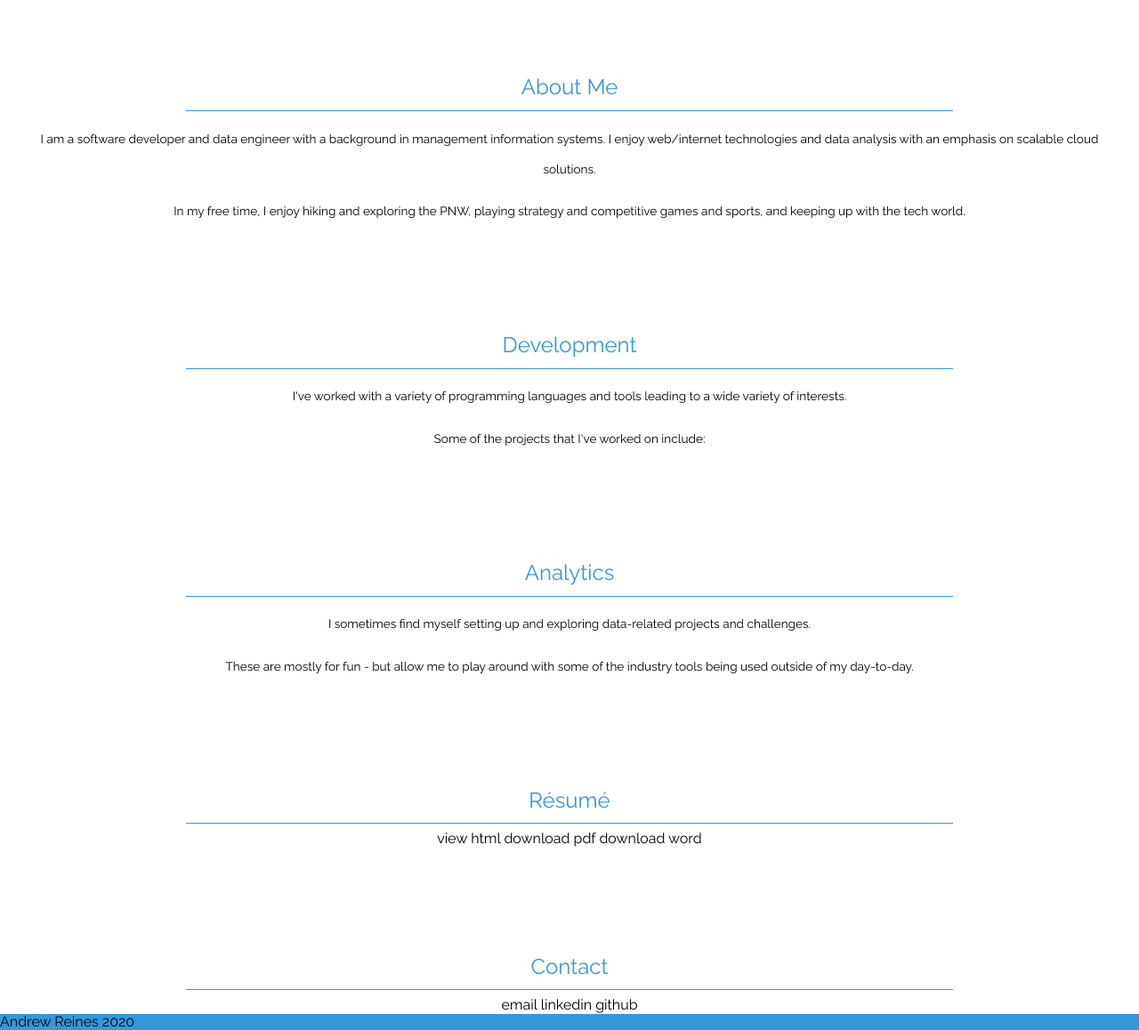
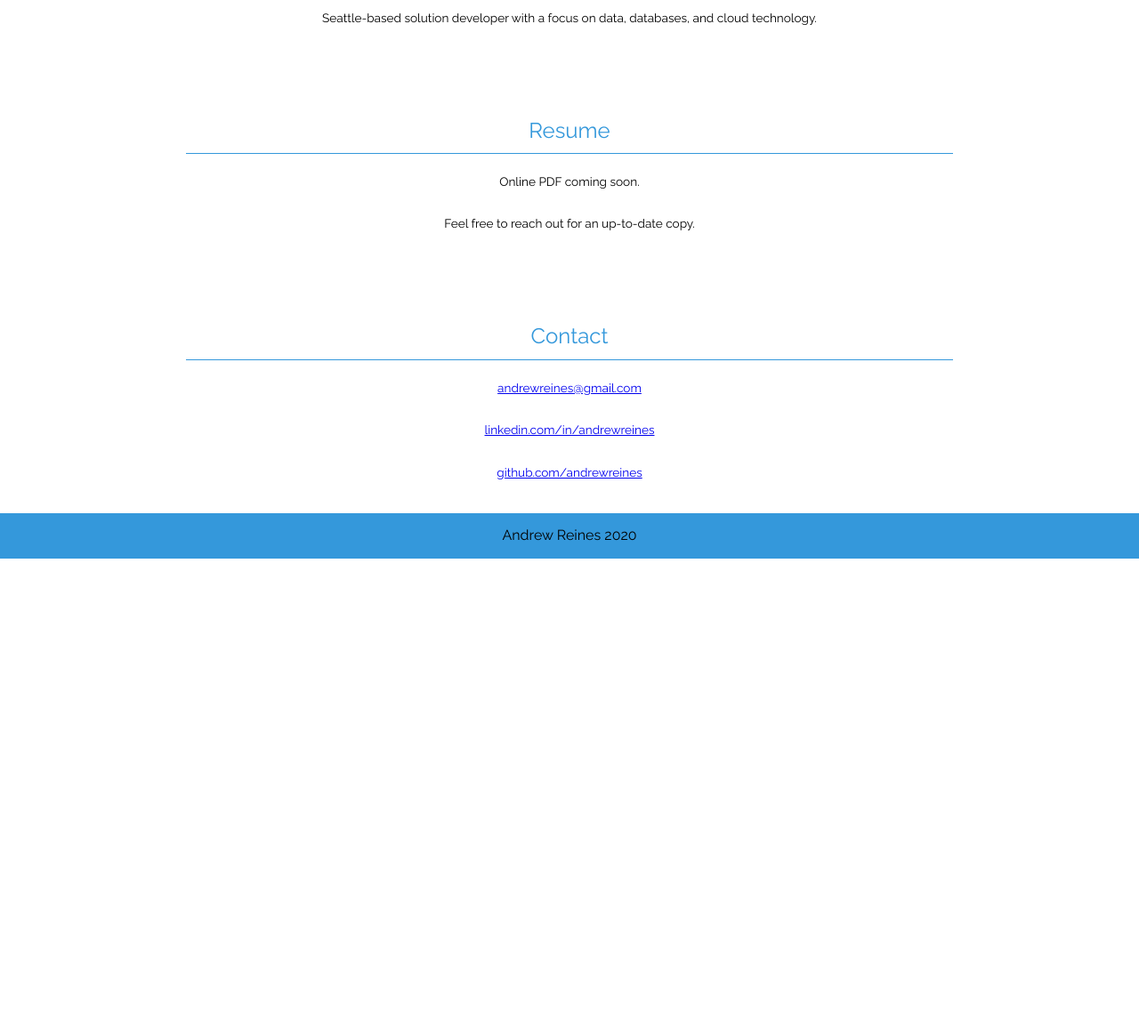
Before and after one commit to andrewreines/andrewreines.github.io, a plain HTML site: page index.html in a window 1280 px wide. Shown: the part 455-1613 px from the top of the page at 89% size. After the commit the page ends 1083 px from the top, so only its background shows below. Drawn offline with Linux system fonts and the light colour scheme.

Commit message:
october updates

```diff
--- a/assets/css/styles.css
+++ b/assets/css/styles.css
@@ -123,11 +123,11 @@
     font-weight: 300;
     font-size: x-large;
     text-align: center;
-    margin: 5em 0 .5em 0;
+    margin: 4em 0 .5em 0;
 }
 
 .home {
-    padding-top: 7em;
+
 }
 
 hr {
@@ -151,6 +151,11 @@ hr {
 
 
 footer {
+    margin-top: 1em;
     background-color: #3498DB;
+    text-align: center;
+}
+
+#footer-text {
 
 }
--- a/index.html
+++ b/index.html
@@ -8,8 +8,11 @@
 	<meta name=viewport content="width=device-width, initial-scale=1">
 
 	<link rel="stylesheet" href="assets/css/normalize.css">
+
+
 	<link href="https://fonts.googleapis.com/css?family=Raleway" rel="stylesheet">
 	<link rel="stylesheet" href="https://use.fontawesome.com/releases/v5.8.1/css/all.css" integrity="sha384-50oBUHEmvpQ+1lW4y57PTFmhCaXp0ML5d60M1M7uH2+nqUivzIebhndOJK28anvf" crossorigin="anonymous">
+	<script src="https://use.fontawesome.com/99b3b931ae.js"></script>
 	<link rel="stylesheet" href="assets/css/styles.css">
 
 	<link rel="icon" type="image/x-icon" href="favicon.ico" />
@@ -26,70 +29,53 @@
 
 		<nav class="navbar" id="navbar">
 
-					<p class="navbar-toggle" id="js-navbar-toggle">
-						<i class="fas fa-bars"></i>
-					</p>
-
 			<ul class="main-nav" id="js-menu">
 				<li>
 					<a href="#" class="nav-links">Home</a>
 				</li>
 				<li>
-							<a href="#" class="nav-links">Development</a>
+					<a href="#resume" class="nav-links">Resume</a>
 				</li>
 				<li>
-							<a href="#" class="nav-links">Analytics</a>
-						</li>
-						<li>
-							<a href="#" class="nav-links">Résumé</a>
-						</li>
-						<li>
-							<a href="#" class="nav-links">Contact</a>
+					<a href="#contact" class="nav-links">Contact</a>
 				</li>
 			</ul>
+
+			<p class="navbar-toggle" id="js-navbar-toggle">
+				<i class="fas fa-bars"></i>
+			</p>
 		</nav>
 
 
 		<section class="content" id="content">
-			<div class="home contentItem">
+			<div class="home contentItem" id="home">
 				<h3>About Me</h3>
 				<hr>
 
-							<p>I am a software developer and data engineer with a background in management information systems. I enjoy web/internet technologies and data analysis with an emphasis on scalable cloud solutions.</p>
-							<p>In my free time, I enjoy hiking and exploring the PNW, playing strategy and competitive games and sports, and keeping up with the tech world.</p>
+				<p>Seattle-based solution developer with a focus on data, databases, and cloud technology.</p>
+				<p></p>
 
 			</div>
 
-			<div class="development contentItem">
-				<h3>Development</h3>
+			<div class="resume contentItem" id="resume">
+				<h3>Resume</h3>
 				<hr>
-				<p>I've worked with a variety of programming languages and tools leading to a wide variety of interests.</p>
-				<p>Some of the projects that I've worked on include:</p>
+				<p>Online PDF coming soon.</p>
+				<p>Feel free to reach out for an up-to-date copy.</p>
+
 			</div>
 
-			<div class="analytics contentItem">
-				<h3>Analytics</h3>
-				<hr>
-				<p>I sometimes find myself setting up and exploring data-related projects and challenges.</p>
-				<p>These are mostly for fun - but allow me to play around with some of the industry tools being used outside of my day-to-day.</p>
-			</div>
-			<div class="resume contentItem">
-				<h3>Résumé</h3>
-				<hr>
-				view html
-				download pdf
-				download word
-			</div>
-			<div class="contact contentItem">
+			<div class="contact contentItem" id="contact">
 				<h3>Contact</h3>
 				<hr>
-				email
-				linkedin
-				github
+				<p><a href="mailto:andrewreines@gmail.com<">andrewreines@gmail.com</a></p>
+				<p><a href="https://www.linkedin.com/in/andrewreines">linkedin.com/in/andrewreines</a></p>
+				<p><a href="https://github.com/andrewreines">github.com/andrewreines</a></p>
 			</div>
 		</section>
+
 		<footer>
-			Andrew Reines 2020
+			<p id="footer-text">Andrew Reines 2020</p>
 		</footer>
 	</div>
 
```
Also changed, not shown: resume.html (deleted, +0 -21 lines). Lines whose indentation alone changed are shown as unchanged.
